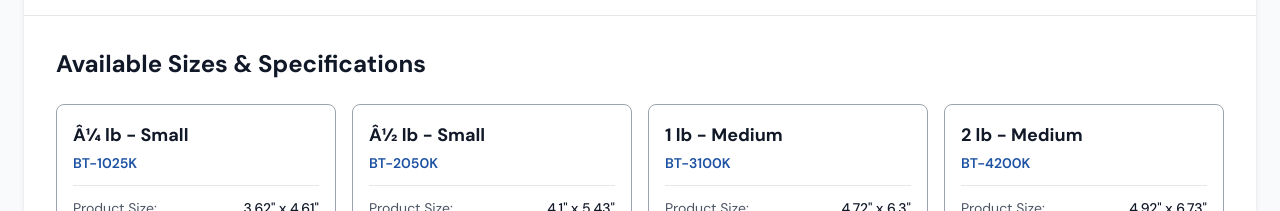
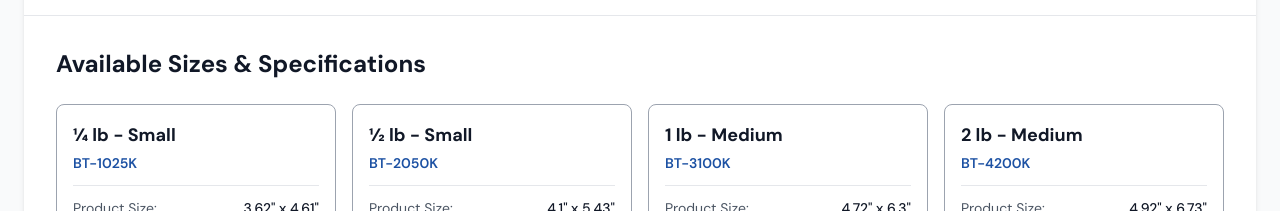
Before and after one commit to paul-ngyn/mtc-supplies-store, a Next.js app: page /category/tkn/boat-trays in a window 1280 px wide. Shown: the part 820-1031 px from the top of the page. Built offline with nearby package versions, Linux system fonts and the light colour scheme; no server answers.

Commit message:
encoding errors

```diff
--- a/app/category/tkn/boat-trays/page.tsx
+++ b/app/category/tkn/boat-trays/page.tsx
@@ -7,8 +7,8 @@ export default function BoatTraysPage() {
     {
       id: 1,
       itemNo: 'BT-1025K',
-      name: 'Â¼ lb - Small',
-      weight: 'Â¼ lb',
+      name: '¼ lb - Small',
+      weight: '¼ lb',
       description: 'Grease Resistant',
       productDimension: '3.62" x 4.61"',
       bottomDimension: '1.85" x 2.87"',
@@ -20,8 +20,8 @@ export default function BoatTraysPage() {
     {
       id: 2,
       itemNo: 'BT-2050K',
-      name: 'Â½ lb - Small',
-      weight: 'Â½ lb',
+      name: '½ lb - Small',
+      weight: '½ lb',
       description: 'Grease Resistant',
       productDimension: '4.1" x 5.43"',
       bottomDimension: '1.97" x 3.35"',
--- a/components/ui/Navbar/MobileMenu.tsx
+++ b/components/ui/Navbar/MobileMenu.tsx
@@ -118,7 +118,7 @@ export default function MobileMenu() {
                 </Link>
                 <Link
                   href="/products"
-                  className="text-gray-800 hover:text-[#1c51a3] py-2 text-xl font-semibold animate-slide-in"
+                  className="text-gray-800 hover:text-[#1c51a3] py-2 text-xl font-semibold animate-slide-in pb-1"
                   style={{ animationDelay: '350ms' }}
                   onClick={() => setIsOpen(false)}
                 >
@@ -128,7 +128,7 @@ export default function MobileMenu() {
             </div>
 
             {/* More Section */}
-            <div className="pt-4 animate-slide-in" style={{ animationDelay: '400ms' }}>
+            <div className="pt-1 animate-slide-in" style={{ animationDelay: '400ms' }}>
               <div className="mb-2.5">
                 <h3 className="text-gray-900 font-bold text-xs uppercase tracking-wider">MORE</h3>
                 <div className="w-8 h-0.5 bg-[#1c51a3] mt-1"></div>
```
